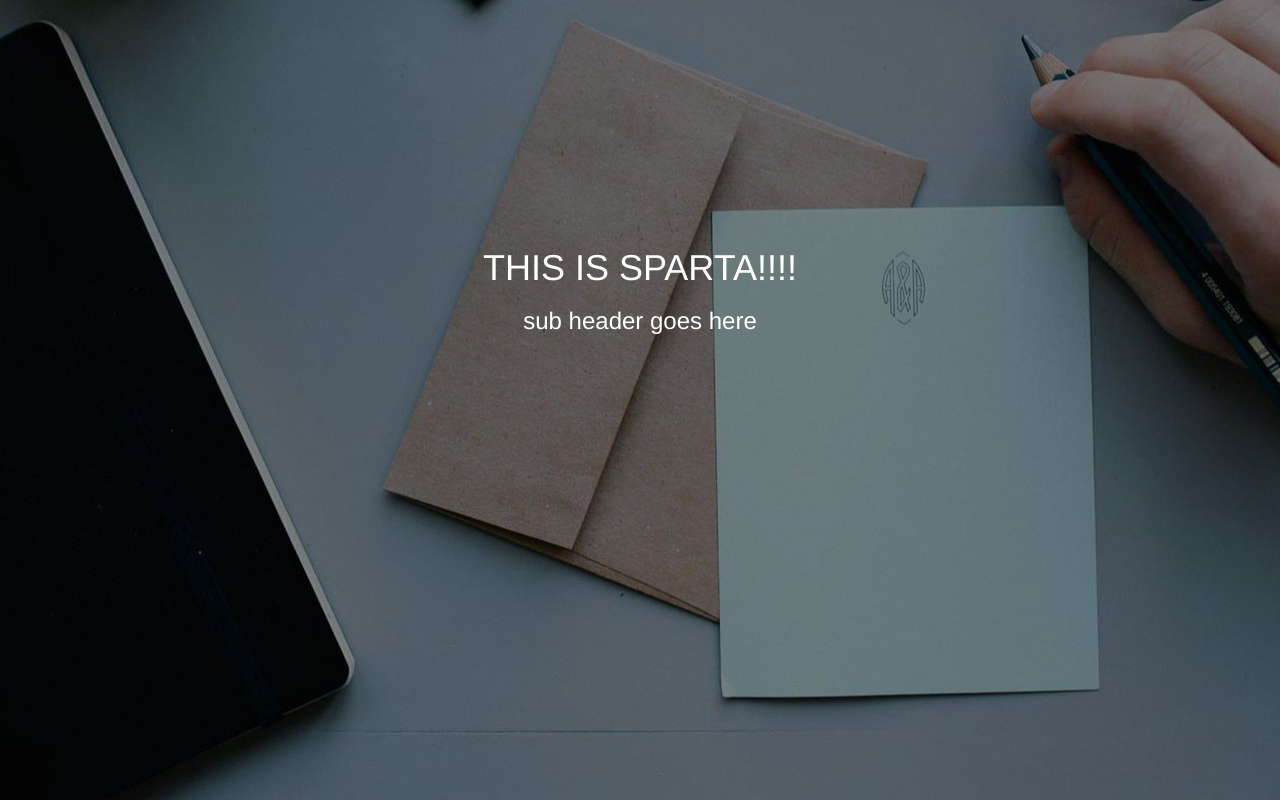
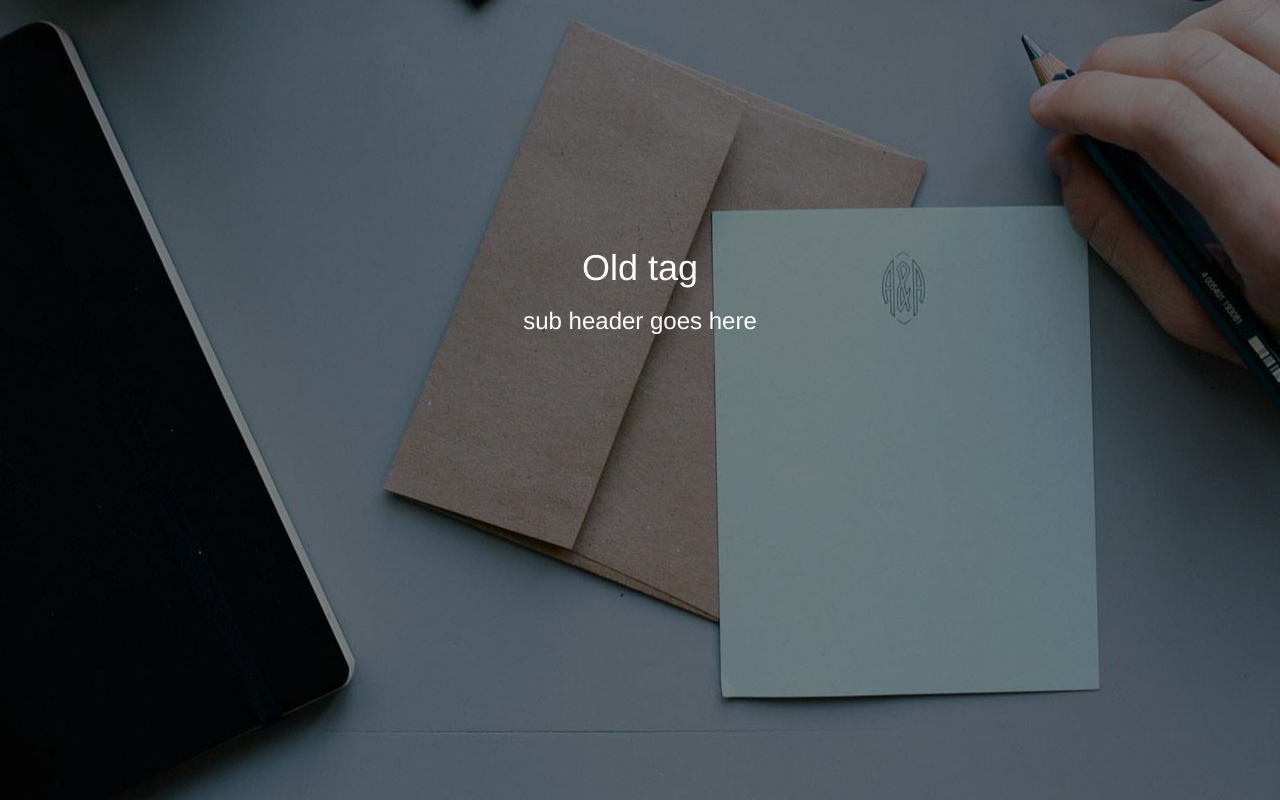
Before and after one commit to magdiomar/magdiomar.github.io, a plain HTML site: page index.html in a window 1280 px wide. Drawn offline with nearby package versions, Linux system fonts and the light colour scheme.

Commit message:
new changes

```diff
--- a/index.html
+++ b/index.html
@@ -14,7 +14,7 @@
 	  <div class="col-md-12">
 	  	<div class="intro-message">
 	  		<h1>
-	  			THIS IS SPARTA!!!!
+	  			Old tag
 	  		</h1>
 	  		<h3>
 	  			sub header goes here
```
